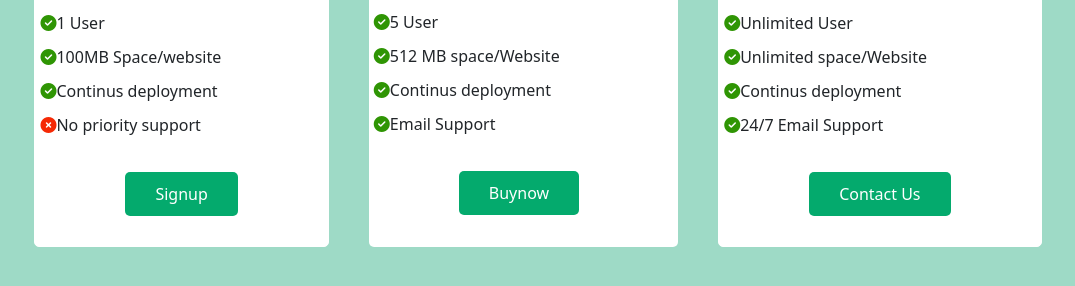
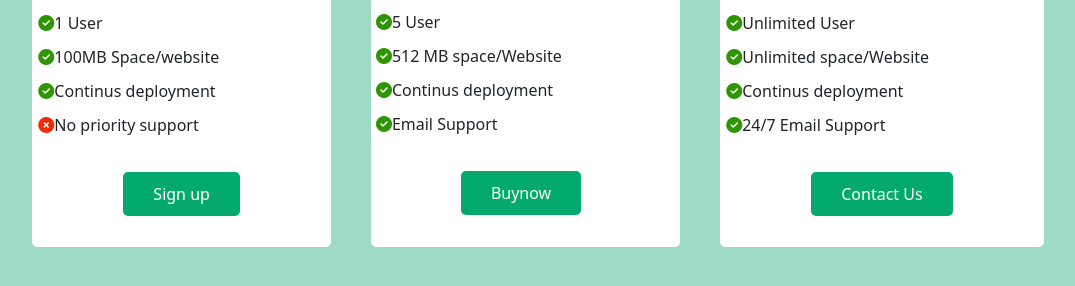
Before and after one commit to Nitharsana6/Pricelist, a plain HTML site: page index.html in a window 1280 px wide. Shown: the part 320-606 px from the top of the page, without its empty margins (102-1177 px from the left). Drawn offline with nearby package versions, Linux system fonts and the light colour scheme.

Commit message:
1st change

```diff
--- a/index.html
+++ b/index.html
@@ -20,7 +20,7 @@
             <div class="free"><i class="fa-solid fa-circle-check" style="color: #2f9504;"></i>100MB Space/website</div>
             <div class="free"><i class="fa-solid fa-circle-check" style="color: #2f9504;"></i>Continus deployment</div>
             <div class="free"><i class="fa-solid fa-circle-xmark" style="color: #f52905;"></i>No priority support</div>
-            <button class="btn">Signup</button>
+            <button class="btn">Sign up</button>
         </div>
         <div class="pro">
             <button class="btn1">Most Popular</button>
```
